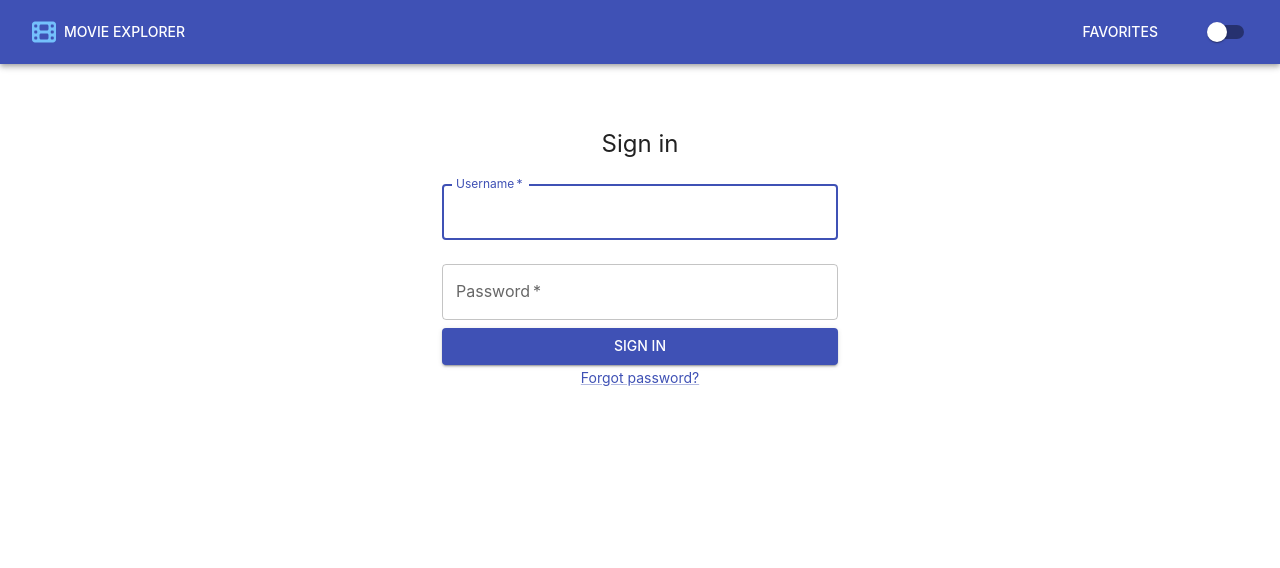
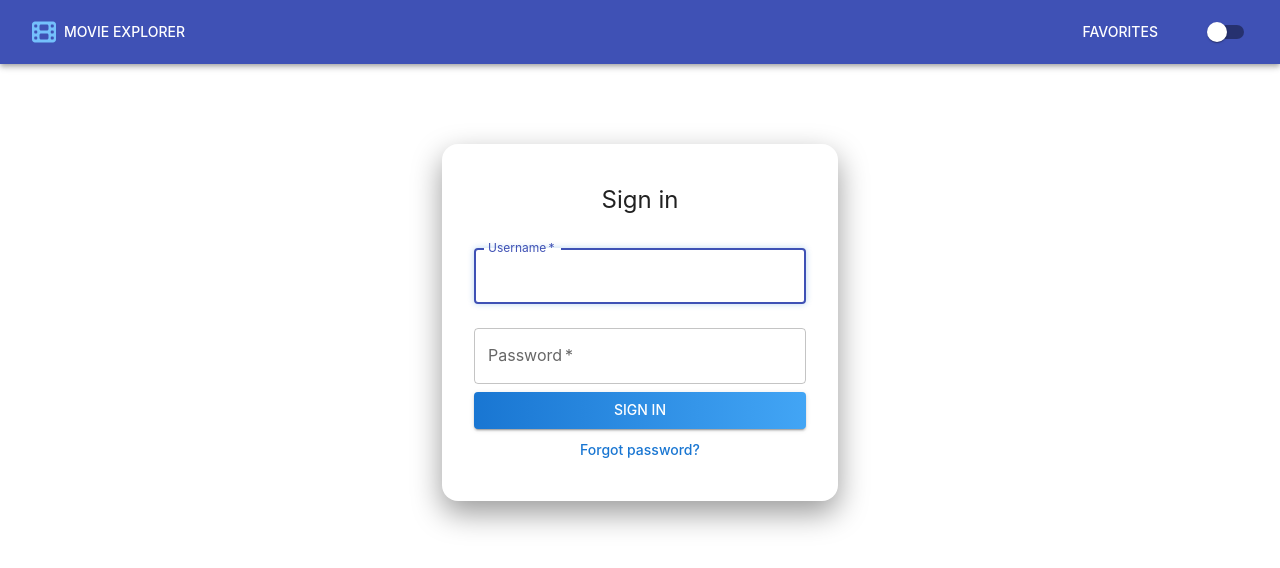
Before and after one commit to minindugimshan/movie-explorer, a React (Create React App) app: page /login in a window 1280 px wide. Shown: the top 568 px of the page. Built offline with nearby package versions, Linux system fonts and the light colour scheme; no server answers; some icons are missing.

Commit message:
add KeyFrams in Login.css

```diff
--- a/src/pages/login/Login.css
+++ b/src/pages/login/Login.css
@@ -1,24 +1,80 @@
+@keyframes slideFadeIn {
+  from {
+    opacity: 0;
+    transform: translateY(30px);
+  }
+  to {
+    opacity: 1;
+    transform: translateY(0);
+  }
+}
+
 .login-box {
-  margin-top: 64px;
+  margin-top: 80px;
   display: flex;
   flex-direction: column;
   align-items: center;
+  padding: 2.5rem 2rem;
+  border-radius: 16px;
+  box-shadow: 0 12px 30px rgba(0, 0, 0, 0.4);
+  animation: slideFadeIn 0.8s ease forwards;
 }
 
 .login-form {
-  margin-top: 8px;
+  margin-top: 16px;
   width: 100%;
+  display: flex;
+  flex-direction: column;
+  animation: slideFadeIn 1s ease;
 }
 
 .login-alert {
-  margin-bottom: 16px;
+  margin-bottom: 20px;
+}
+
+.MuiTextField-root {
+  transition: all 0.3s ease;
+}
+
+.MuiInputBase-root.Mui-focused .MuiOutlinedInput-notchedOutline {
+  border-color: #1976d2;
+  box-shadow: 0 0 6px rgba(25, 118, 210, 0.3);
 }
 
 .login-button {
   margin-top: 24px;
   margin-bottom: 16px;
+  padding: 12px;
+  font-size: 1rem;
+  font-weight: bold;
+  background: linear-gradient(to right, #1976d2, #42a5f5);
+  color: white;
+  border-radius: 8px;
+  transition: background 0.3s ease, transform 0.2s ease;
+}
+
+.login-button:hover {
+  background: linear-gradient(to right, #1565c0, #2196f3);
+  transform: scale(1.02);
+}
+
+.login-button:active {
+  transform: scale(0.98);
 }
 
 .login-footer {
   text-align: center;
+  margin-top: 8px;
+  animation: slideFadeIn 1.2s ease;
 }
+
+.login-footer a {
+  color: #1976d2;
+  text-decoration: none;
+  font-weight: 500;
+  transition: color 0.3s ease;
+}
+
+.login-footer a:hover {
+  color: #0d47a1;
+}
```
